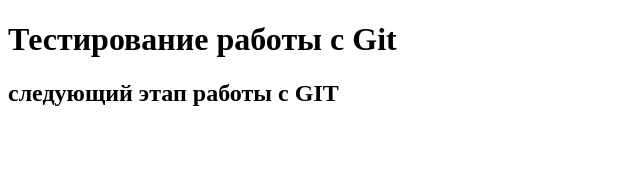
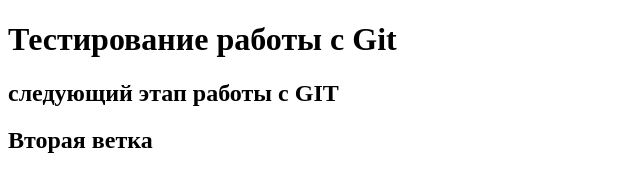
Before and after one commit to tkp34/test_repo, a plain HTML site: page index.html in a window 1280 px wide. Shown: the whole page, without its empty margins (0-640 px from the left). Drawn offline with Linux system fonts and the light colour scheme.

Commit message:
add h2 new-branch

```diff
--- a/index.html
+++ b/index.html
@@ -8,5 +8,6 @@
 <body>
     <h1>Тестирование работы с Git</h1>
     <h2>следующий этап работы с GIT</h2>
+    <h2>Вторая ветка</h2>
 </body>
 </html>
```
